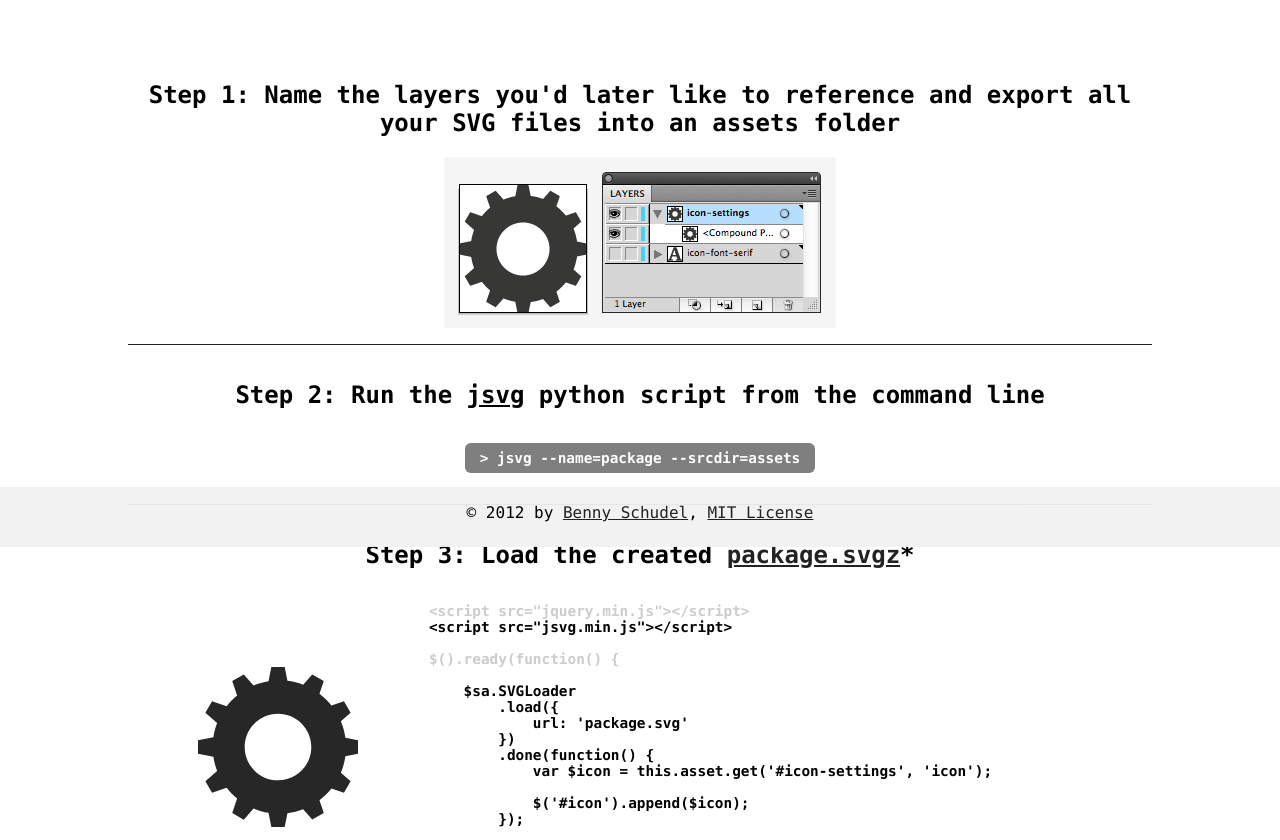
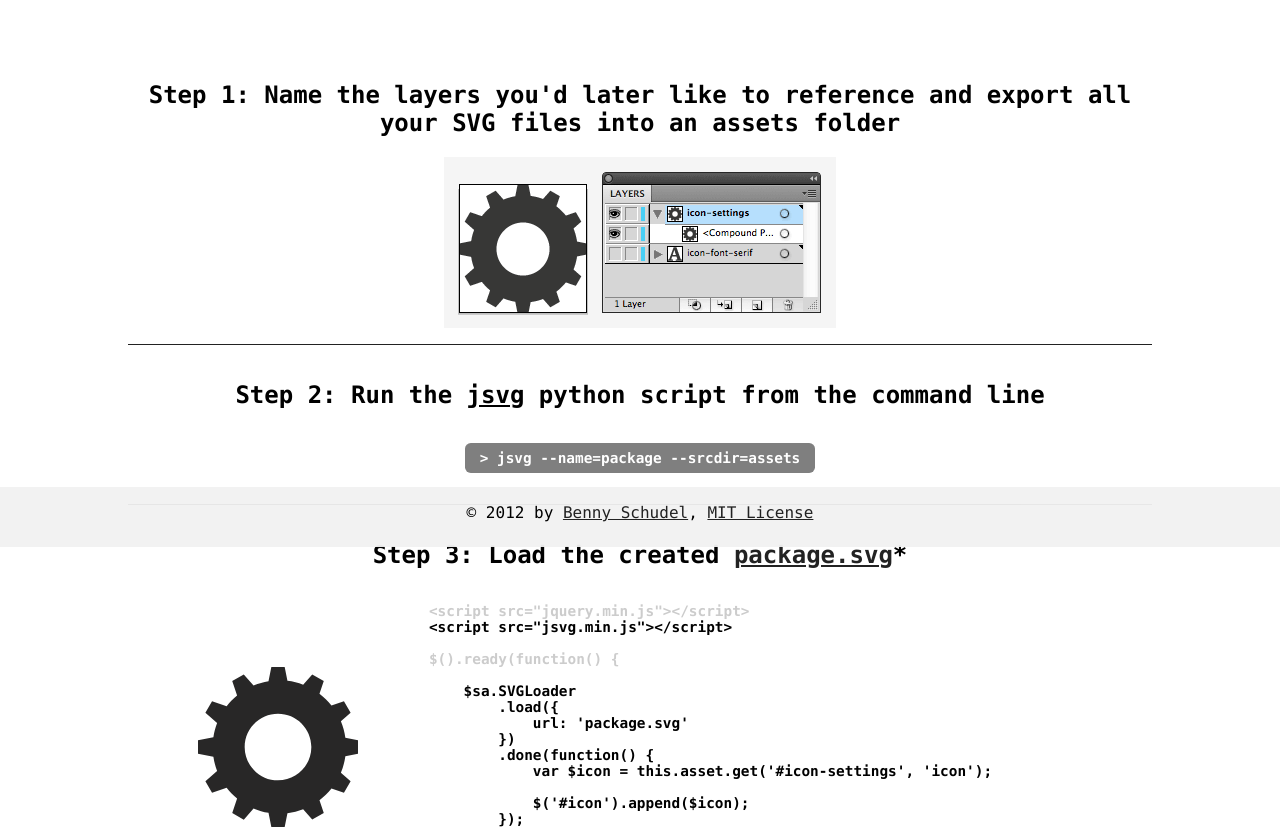
Before and after one commit to bennyschudel/jsvg, a plain HTML site: page index.html in a window 1280 px wide. Shown: the part 253-1093 px from the top of the page. Drawn offline with Linux system fonts and the light colour scheme.

Commit message:
Fixed typo

```diff
--- a/index.html
+++ b/index.html
@@ -25,7 +25,7 @@
 			<pre class="code">&gt; jsvg --name=package --srcdir=assets</pre>
 		</section>
 		<section>
-			<h2>Step 3: Load the created <a href="http://jsvg.swissamigos.com/package.svg" taget="_blank">package.svgz</a>*</h2>
+			<h2>Step 3: Load the created <a href="http://jsvg.swissamigos.com/package.svg" taget="_blank">package.svg</a>*</h2>
 			<div id="icon"></div>
 			<pre>
 <em>&lt;script src="jquery.min.js"&gt;&lt;/script&gt;</em>
```
